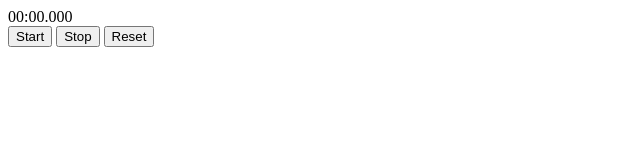
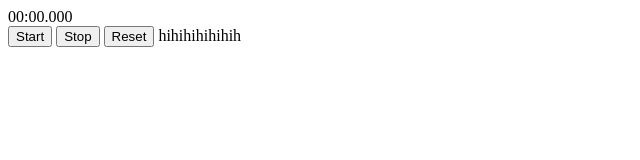
Before and after one commit to poohharry/Travel_Portfolio, a plain HTML site: page index.html in a window 1280 px wide. Shown: the whole page, without its empty margins (0-640 px from the left). Drawn offline with Linux system fonts and the light colour scheme.

Commit message:
Update index.html

```diff
--- a/index.html
+++ b/index.html
@@ -14,3 +14,7 @@
 	<script src="main.js"></script>
 </body>
 </html>
+
+
+
+hihihihihihih
```
